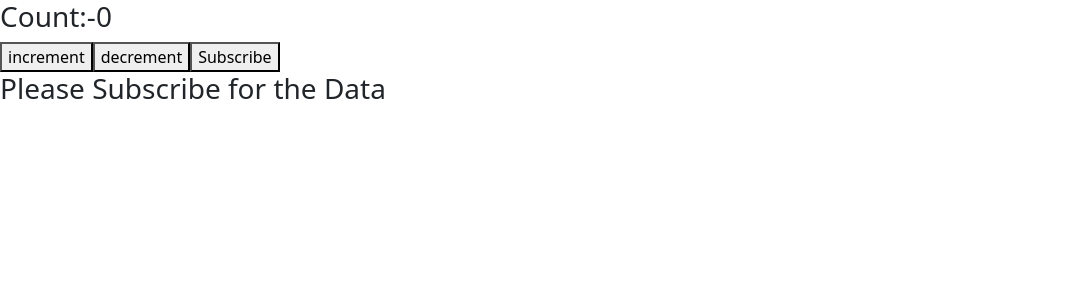
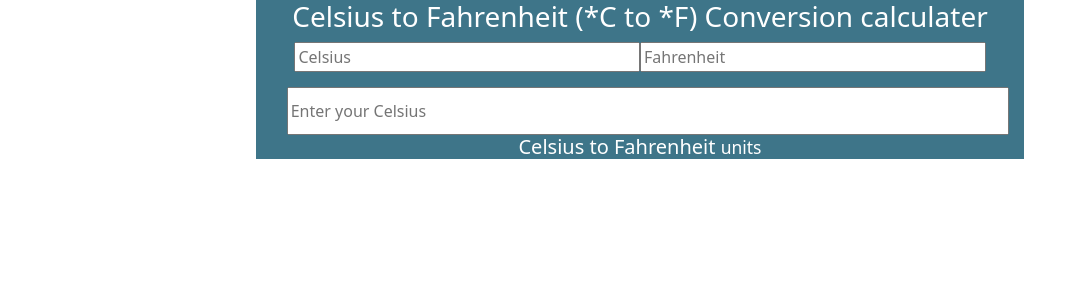
Before and after one commit to Amarpatel02/React-ViteProject1, a React (Vite) app: page / in a window 1280 px wide. Shown: the top 300 px of the page, without its empty margins (0-1087 px from the left). Built offline with nearby package versions, Linux system fonts and the light colour scheme.

Commit message:
metric task update

```diff
--- a/src/App.jsx
+++ b/src/App.jsx
@@ -1,10 +1,10 @@
 
-import ClassFirstComponent from "./ClassComponents/classComponents"
+import MetricConversion from "./metricConversionTask/task1"
 
 function Calling(){
    return(
       <>
-      <ClassFirstComponent/>
+      <MetricConversion/>
       </>
    )
 
--- /dev/null
+++ b/src/metricConversionTask/metric.css
@@ -0,0 +1,25 @@
+/*
+*{
+    margin: 0;
+    width: 0;
+    font-size: 1rem;
+} */
+
+.mainDiv{
+background-color: #3e7589;
+width: 60%;
+height: 40%;
+margin-left: 20%;
+color: white;
+text-align: center;
+}
+input{
+    width: 45%;
+    margin: 1%;
+}
+.userInput{
+    width: 94%;
+    margin-left: 2%;
+    height: 3rem;
+    margin-top: 2%;
+}
--- /dev/null
+++ b/src/metricConversionTask/task1.jsx
@@ -0,0 +1,41 @@
+import { Component } from "react";
+import "./metric.css"
+
+
+
+class MetricConversion extends Component {
+
+    state={
+        celsius: ''
+    }
+    handleFunction=(event)=>{
+
+        this.setState({
+           celsius:event.target.value
+        })
+
+    }
+
+
+    render() {
+
+        const cel=this.state.celsius;
+        const faren = cel ? (cel * 9/5 + 32).toFixed(2) : '';
+
+        return (
+            <>
+              <div className="mainDiv">
+                <h3>Celsius to Fahrenheit (*C to *F) Conversion calculater</h3>
+                <input type="text" placeholder="Celsius" onChange={this.handleFunction} value={this.state.celsius}/>
+                <input type="text" placeholder="Fahrenheit" value={faren} />
+                <br />
+                <input type="text" className="userInput" placeholder="Enter your Celsius" onChange={this.handleFunction} />
+                <h5>Celsius to Fahrenheit <small>units</small></h5>
+            </div>
+
+            </>
+
+        )
+    }
+}
+export default MetricConversion
```
